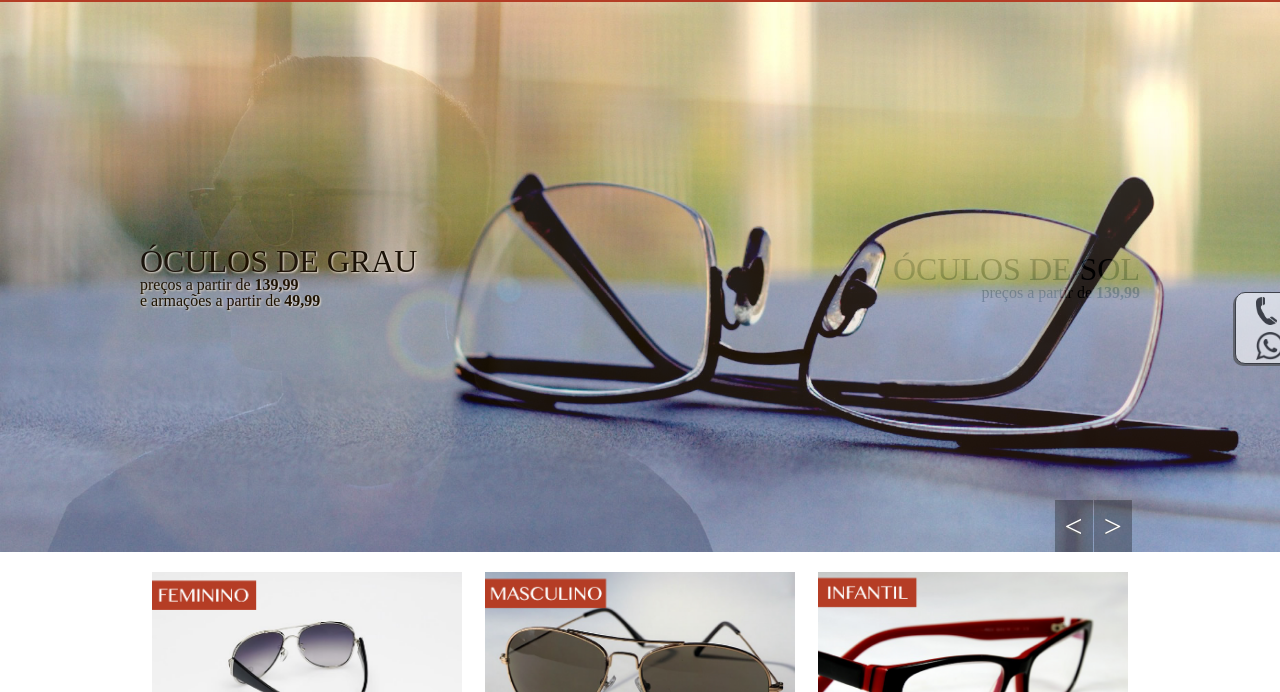
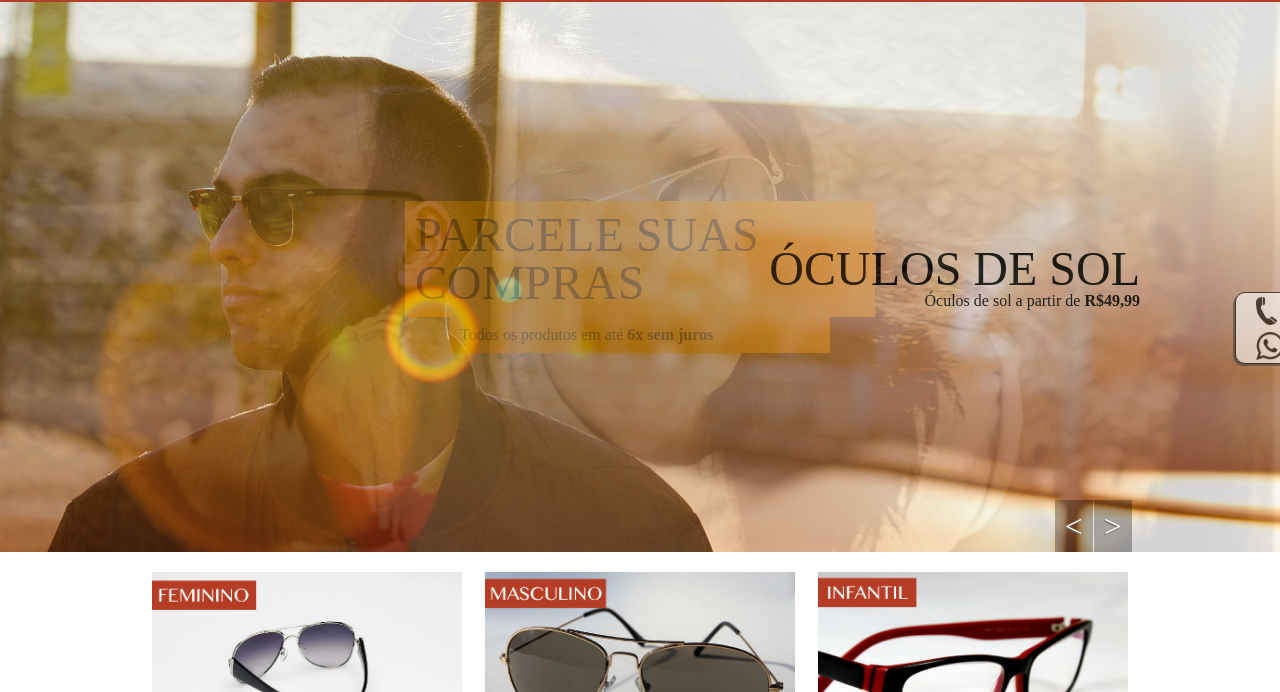
Before and after one commit to felipeCostaNascimento/Lummy, a plain HTML site: page index.html in a window 1280 px wide. Shown: the part 108-800 px from the top of the page. Drawn offline with Linux system fonts and the light colour scheme; a web font is replaced by a local one.

Commit message:
safsasaf

```diff
--- a/css/gallery.theme.css
+++ b/css/gallery.theme.css
@@ -35,7 +35,7 @@
 
 .gallery div.center h1{
   width: 100%;
-  font-size: 2em;
+  font-size: 3em;
   font-family: "Avenir Next Condensed";
 }
 
@@ -45,52 +45,53 @@
 
 .gallery div.center p{
   width: 100%;
+  font-size: 1em;
 }
 
+
 #banner1{
-  background-image: url("../images/img-banner3.jpg");
+  background-image: url("../images/img-lente-contato.jpg");
+}
+#banner2{
+  background-image: url("../images/img-armacao.jpg");
+}
+#banner3{
+  background-image: url("../images/img-oculos-sol.jpg");
+}
+#banner4{
+  background-image: url("../images/img-parcele.jpg");
 }
 
+
 #banner1 div.center{
-
   text-align: left;
   color: #FFF;
 }
 
-
-#banner2{
-  background-image: url("../images/img-banner4.jpg");
+#banner2 div.center{
+  text-align: left;
 }
 
-#banner3{
-  background-image: url("../images/img-banner6.jpg");
-  background-position: center bottom;
-
+#banner3 div.center{
+  text-align: right;
 }
-#banner3 div.center{
+#banner4 div.center{
   text-align: left;
-  text-shadow: 1px 1px 2px #FFF;
+  align-items: left;
 }
 
-#banner4{
-  background-image: url("../images/img-banner5.jpg");
-
+#banner4 div.center h1{
+  max-width: 450px;
+  background-color: orange;
+  padding: 10px;
 }
-#banner4 div.center{
-  text-align: right;
-
+#banner4 div.center p{
+  max-width: 360px;
+  background-color: orange;
+  padding: 10px;
 }
 
 
-.gallery #img-banner1{
-  background-image: url("../images/img-banner5.jpg");
-}
-.gallery #img-banner2{
-  background-image: url("../images/img-banner4.jpg");
-}
-.gallery #img-banner3{
-  background-image: url("../images/img-banner3.jpg");
-}
 
 .controls {
   position: absolute;
--- a/index.html
+++ b/index.html
@@ -15,7 +15,7 @@
 <script>
 
     $(document).ready(function(){
-    	var divs = ["#banner4", "#banner3", "#banner1"];
+    	var divs = ["#banner4", "#banner3", "#banner2", "#banner1"];
     	var currentDiv = 0;
     	var timer = setInterval(forwardBanner, 5500);
     	var fadeTime = 800;
@@ -174,14 +174,18 @@
 </header>
 
 <section id="firstSection">
+
 	<div class="gallery" id="banner1">
-		<div class="center"><h1>LENTES DE CONTATO</h1><p>de grau ou colorida a partir de <span class="preco">239,90</span></p></div>
+		<div class="center"><h1>LENTES DE CONTATO</h1><p>Compre suas lentes de contato anual a partir de <span class="preco">R$219,99</span></p></div>
+	</div>
+	<div class="gallery" id="banner2">
+		<div class="center"><h1>ARMAÇÃO DE ÓCULOS</h1><p>Preço promocional a partir de <span class="preco">R$49,99</span></p></div>
 	</div>
 	<div class="gallery" id="banner3">
-		<div class="center"><h1>ÓCULOS DE GRAU</h1><p>preços a partir de <span class="preco">139,99</span><p>e armações a partir de <span class="preco">49,99</span></p></p></div>
+		<div class="center"><h1>ÓCULOS DE SOL</h1><p>Óculos de sol a partir de <span class="preco">R$49,99</span></p></div>
 	</div>
 	<div class="gallery" id="banner4">
-		<div class="center"><h1>ÓCULOS DE SOL</h1><p>preços a partir de <span class="preco">139,99</span></p></div>
+		<div class="center"><h1>PARCELE SUAS COMPRAS</h1><p>Todos os produtos em até <span class="preco">6x sem juros</span></p></div>
 	</div>
 
 
```
Also changed, not shown: images/img-armacao.jpg (renamed from images/img-banner6.jpg), images/img-categoria1-teste.png (deleted), images/img-categoria2-teste.png (deleted), images/img-lente-contato.jpg (renamed from images/img-banner3.jpg), images/img-oculos-sol.jpg (renamed from images/img-banner5.jpg), images/img-parcele.jpg (renamed from images/img-banner4.jpg).
